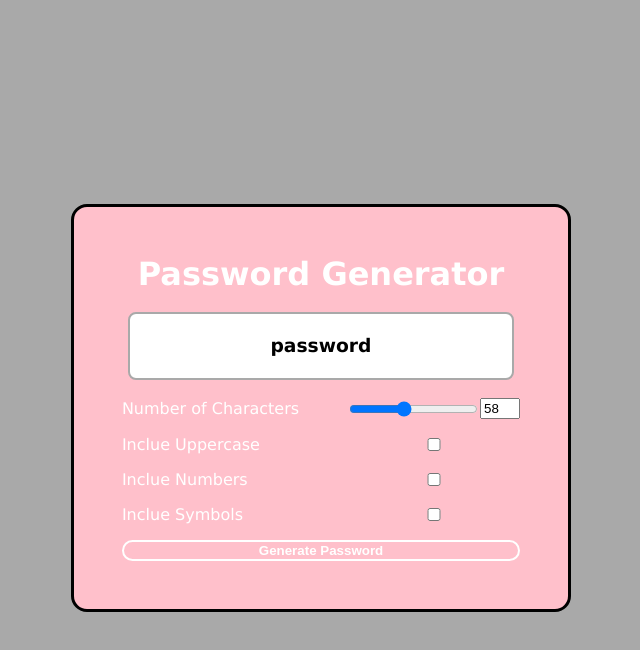
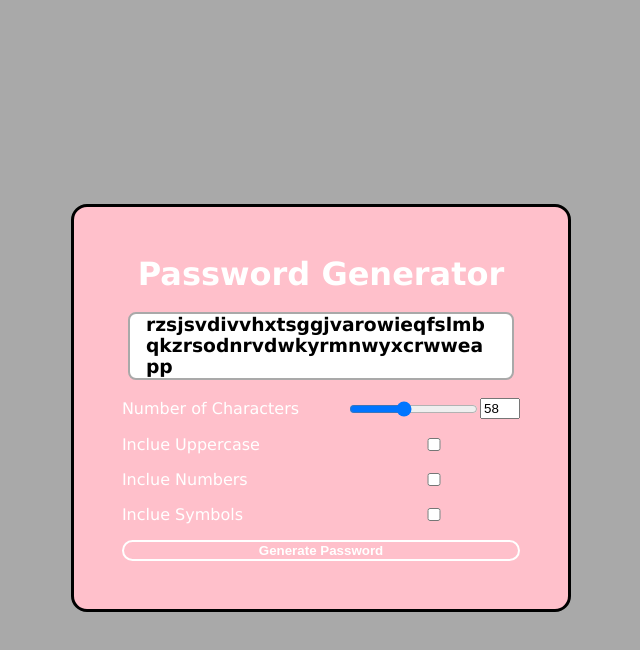
Before and after one commit to taradehdari/PasswordGenerator, a plain HTML site: page index.html in a window 1280 px wide. Both pictures are taken after a click on the button "Generate Password". Shown: the whole page, without its empty margins (319-959 px from the left). Drawn offline with Linux system fonts and the light colour scheme.

Commit message:
fixed typos and added read me

```diff
--- a/index.html
+++ b/index.html
@@ -17,22 +17,20 @@
         <!-- sliders -->
         <label for="characterAmountNumber"> Number of Characters</label>
         <div class="charactrAmountContainer">
-           <input type="range" min="8" max="128" value=58 id="characterAmountRange">
+          <input type="range" min="8" max="128" value=58 id="characterAmountRange">
           <input class="numberInput" type="number" min="8" max="128" value=58 id="characterAmountNumber">
         </div>
 
         <!-- checkboxes -->
         <label for="includeUppercase"> Inclue Uppercase</label>
         <input type="checkbox" id="includeUppercase">
-
         <label for="includeNumbers"> Inclue Numbers</label>
         <input type="checkbox" id="includeNumbers">
-
         <label for="includeSymbols"> Inclue Symbols</label>
         <input type="checkbox" id="includeSymbols">
 
         <!-- generator button -->
-        <button type="submit" class="btn">Generate Password</button>
+        <button type="submit" class="btn" id="genBtn">Generate Password</button>
       </form>
     </div>
   </body>
--- a/script.js
+++ b/script.js
@@ -1,58 +1,51 @@
-const characterAmountRange = document.getElementById ('characterAmountRange')
-const characterAmountNumber = document.getElementById ('characterAmountNumber')
-const includeUppercaseElement = document.getElementById('includeUppercase')
-const includeNumbersElement = document.getElementById ('includeNumbers')
-const includeSymbolsElement = document.getElementById ('includeSymbols')
-const form = document.getElementById ('passwordGeneratorForm')
-const passwordDisplay = document.getElementById('passwordDisplay')
-
-const UPPERCASE_CHAR_CODES = arrayFromLowToHigh(65, 90)
-const LOWERCASE_CHAR_CODES = arrayFromLowToHigh(97, 122)
-const NUMBER_CHAR_CODES = arrayFromLowToHigh(48, 57)
-const SYMBOL_CHAR_CODES = arrayFromLowToHigh(33, 47).concat(      arrayFromLowToHigh(58, 64)
-).concat (
-  arrayFromLowToHigh(91,96)
-).concat(
+const characterAmountRange = document.getElementById ('characterAmountRange');
+const characterAmountNumber = document.getElementById ('characterAmountNumber');
+const includeUppercaseElement = document.getElementById('includeUppercase');
+const includeNumbersElement = document.getElementById ('includeNumbers');
+const includeSymbolsElement = document.getElementById ('includeSymbols');
+const form = document.getElementById ('passwordGeneratorForm');
+const passwordDisplay = document.getElementById('passwordDisplay');
+const submitBtn = document.querySelector('#genBtn');
+const UPPERCASE_CHAR_CODES = arrayFromLowToHigh(65, 90);
+const LOWERCASE_CHAR_CODES = arrayFromLowToHigh(97, 122);
+const NUMBER_CHAR_CODES = arrayFromLowToHigh(48, 57);
+const SYMBOL_CHAR_CODES = arrayFromLowToHigh(33, 47).concat(
+  arrayFromLowToHigh(58, 64),
+  arrayFromLowToHigh(91,96),
   arrayFromLowToHigh(123, 126)
-)
-
-characterAmountNumber.addEventListener('input', syncCharacterAmount)
-characterAmountRange.addEventListener('input', syncCharacterAmount)
-
-form.addEventListener ('submit', e => {
-  e.preventDefault()
-  const characterAmount = characterAmountNumber.value
-  const includeUppercase = includeUppercaseElement.checked
-  const includeNumbers = includeNumbersElement.checked
-  const includeSymbols = includeSymbolsElement.checked
-  const password = generatePassword(characterAmount, includeUppercase, includeNumbers, includeSymbols)
-  passwordDisplay.interText = password
-})
-
+);
+characterAmountNumber.addEventListener('input', syncCharacterAmount);
+characterAmountRange.addEventListener('input', syncCharacterAmount);
+submitBtn.addEventListener ('click', function (e) {
+  e.preventDefault();
+  const characterAmount = characterAmountNumber.value;
+  const includeUppercase = includeUppercaseElement.checked;
+  const includeNumbers = includeNumbersElement.checked;
+  const includeSymbols = includeSymbolsElement.checked;
+  const password = generatePassword(characterAmount, includeUppercase, includeNumbers, includeSymbols);
+  passwordDisplay.textContent = password;
+});
 function generatePassword ( characterAmount, includeUppercase, includeNumbers, includeSymbols) {
-  let charCodes = LOWERCASE_CHAR_CODES
-  if (includeUppercase) charCodes = charCodes.concat (UPPERCASE_CHAR_CODES)
-  if (includeSymbols) charCodes = charCodes.concat (SYMBOL_CHAR_CODES)
-  if (includeNumbers) charCodes = charCodes.concat (NUMBER_CHAR_CODES)
-
+  let charCodes = LOWERCASE_CHAR_CODES;
+  if (includeUppercase) charCodes = charCodes.concat (UPPERCASE_CHAR_CODES);
+  if (includeSymbols) charCodes = charCodes.concat (SYMBOL_CHAR_CODES);
+  if (includeNumbers) charCodes = charCodes.concat (NUMBER_CHAR_CODES);
   const passwordCharacters = []
   for (let i=0; i < characterAmount; i++) {
-    const characterCode = charCodes[Math.floor(Math.random() * charCodes.length)]
-    passwordCharacters.push(String.fromCharCode(characterCode))
+    const characterCode = charCodes[Math.floor(Math.random() * charCodes.length)];
+    passwordCharacters.push(String.fromCharCode(characterCode));
   }
-  return passwordCharacters.join('')
+  return passwordCharacters.join('');
 }
-
 function arrayFromLowToHigh (low, high) {
-  const array = []
+  const array = [];
   for (let i = low; i <= high; i++) {
-    array.push(i)
+    array.push(i);
   }
-  return array
+  return array;
 }
-
 function syncCharacterAmount (e) {
-  const value = e.target.value
-  characterAmountNumber.value = value
-  characterAmountRange.value = value
+  const value = e.target.value;
+  characterAmountNumber.value = value;
+  characterAmountRange.value = value;
 }
```
